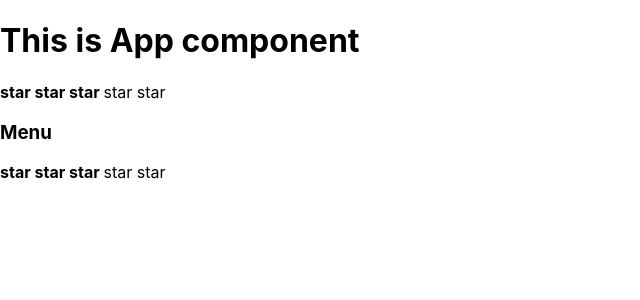
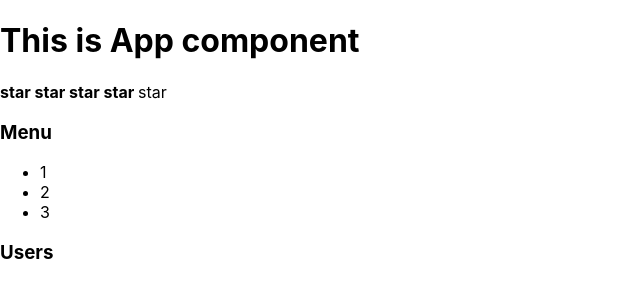
Before and after one commit to DenisKulik/react-course, a React (Create React App) app: page / in a window 1280 px wide. Shown: the top 300 px of the page, without its empty margins (0-640 px from the left). Built offline with nearby package versions, Linux system fonts and the light colour scheme.

Commit message:
add value property to Rating component

```diff
--- a/src/App.tsx
+++ b/src/App.tsx
@@ -1,23 +1,23 @@
 import './App.css';
-import Accordion from "./components/Accordion/Accordion";
-import Rating from "./components/Rating/Rating";
+import Accordion from './components/Accordion/Accordion';
+import Rating from './components/Rating/Rating';
 
 // function declaration
 function App() {
     return (
         <div>
-            <PageTitle title={'This is App component'} />
-            <Rating />
-            <Accordion title={'Menu'} collapsed={false} />
-            <Rating />
+            <PageTitle title={ 'This is App component' } />
+            <Rating value={ 4 } />
+            <Accordion title={ 'Menu' } collapsed={ true } />
+            <Accordion title={ 'Users' } collapsed={ false } />
         </div>
     );
 }
 
-function PageTitle({title}: { title: string }) {
+function PageTitle({ title }: { title: string }) {
     return (
-        <h1>{title}</h1>
-    )
+        <h1>{ title }</h1>
+    );
 }
 
 export default App;
--- a/src/components/Rating/Rating.tsx
+++ b/src/components/Rating/Rating.tsx
@@ -1,17 +1,21 @@
-export default function Rating() {
+type RatingType = {
+    value: 0 | 1 | 2 | 3 | 4 | 5;
+}
+
+export default function Rating({ value }: RatingType) {
     return (
         <div>
-            <Star selected={true} />
-            <Star selected={true} />
-            <Star selected={true} />
-            <Star selected={false} />
-            <Star selected={false} />
+            <Star selected={ value > 0 } />
+            <Star selected={ value > 1 } />
+            <Star selected={ value > 2 } />
+            <Star selected={ value > 3 } />
+            <Star selected={ value > 4 } />
         </div>
-    )
+    );
 }
 
-function Star({selected}: { selected: boolean }) {
+function Star({ selected }: { selected: boolean }) {
     return (
-        <span>{selected ? <b>star </b> : 'star '}</span>
-    )
+        <span>{ selected ? <b>star </b> : 'star ' }</span>
+    );
 }
```
